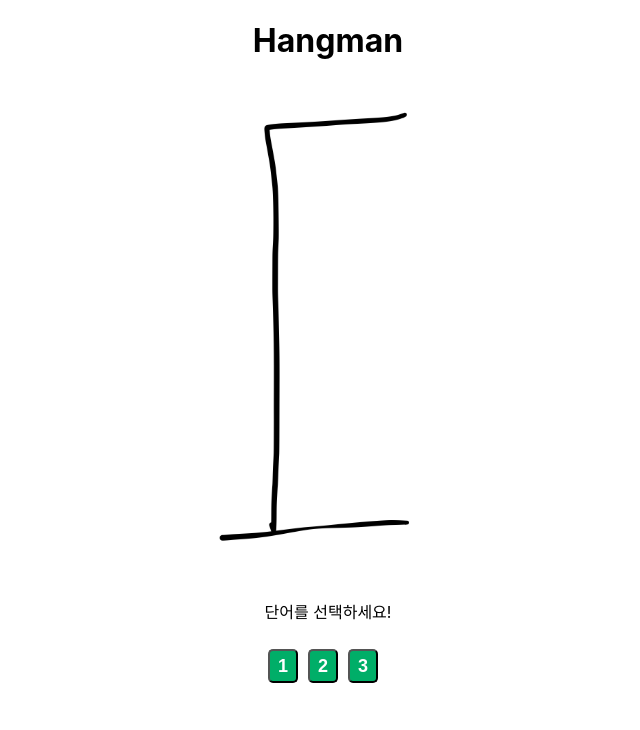
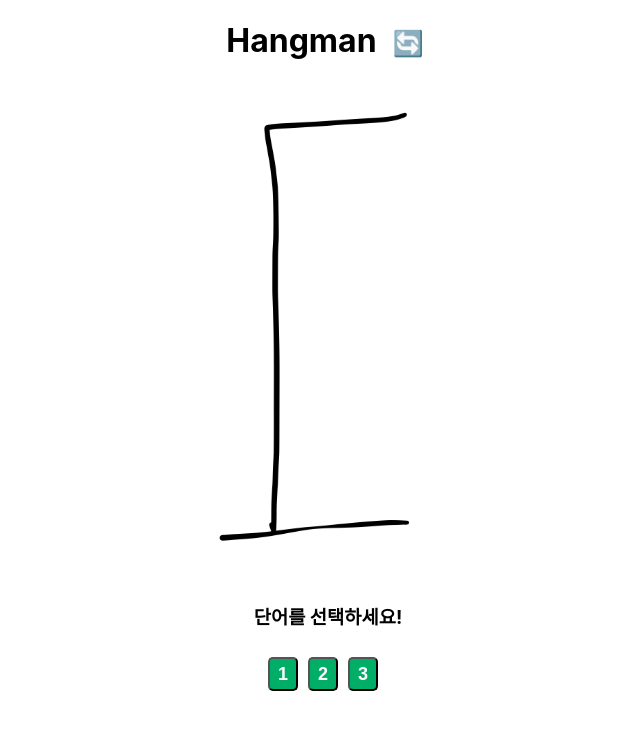
Before and after one commit to HongYeseul/hangman-1st-coyukdae, a React (Create React App) app: page / in a window 1280 px wide. Shown: the top 730 px of the page, without its empty margins (312-952 px from the left). Built offline with nearby package versions, Linux system fonts and the light colour scheme.

Commit message:
#4 reload 버튼 만들기

```diff
--- a/src/Hangman.css
+++ b/src/Hangman.css
@@ -24,6 +24,17 @@
     background: #00AE68;
 }
 
+.reloadBtn{
+    margin-left: 10px;
+    font-size: 25px;
+    background-color: white;
+    border: none;
+}
+
+.reloadBtn:hover {
+    background: gray;
+}
+
 .button:disabled,
 .btnBlueGreen.btnPush:hover {
     box-shadow: 0px 0px 0px 0px #007144;
--- a/src/Hangman.js
+++ b/src/Hangman.js
@@ -88,18 +88,29 @@ export default function Hangman(){
         ))
     }
 
-    function setConfetti(){
-
+    function reloadBtnClick(){
+        틀린횟수변경(0);
+        단어선택번호변경(-1)
+        추측알파벳추가(new Set())
     }
 
     return(
         <div className="hangman">
-            <h1>Hangman</h1>
+            <h1>Hangman
+                <button
+                id={"btn_reload"}
+                onClick={(e)=>reloadBtnClick()}
+                className="reloadBtn"
+                >
+                🔄
+                </button>
+            </h1>
             <img src={images[틀린횟수]} style={{width:"30%"}}></img>
+
             {
                 단어선택번호 < 0 ?
                     <div className="select-word">
-                        <p>단어를 선택하세요!</p>
+                        <p><h3>단어를 선택하세요!</h3></p>
                         <p>{selectWord()}</p>
                     </div>
                     :
@@ -127,6 +138,7 @@ export default function Hangman(){
                 )
             }
 
+
         </div>
     );
 }
```
